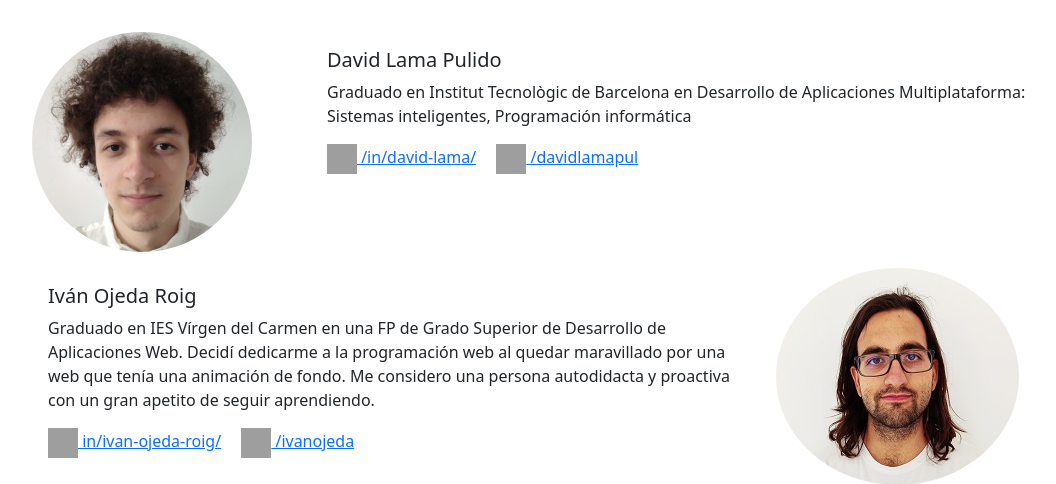
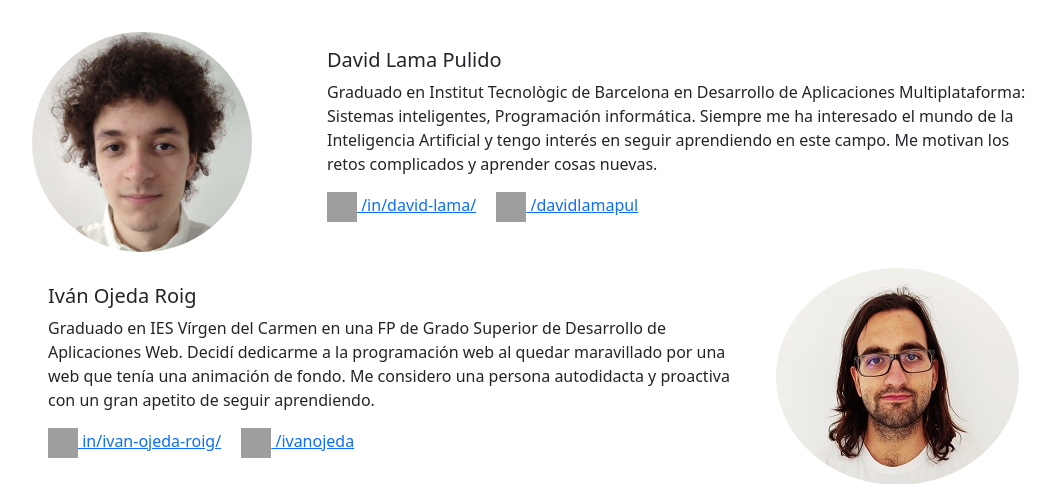
Before and after one commit to ivanojeda/tumor_detector, a Django app: page /sobre_nosotros/ in a window 1280 px wide. Shown: the part 56-540 px from the top of the page, without its empty margins (50-1106 px from the left). Run offline with Django 4.2, Linux system fonts and the light colour scheme; parts of the project's set-up code (start-up, migrations or seed data) failed here and were passed over; some libraries are stand-ins or nearby versions; grey boxes are pictures that could not be loaded.

Commit message:
david lama img

```diff
--- a/detector/templates/sobre_nosotros.html
+++ b/detector/templates/sobre_nosotros.html
@@ -13,7 +13,7 @@
         <div class="card-body">
           <h5 class="card-title">David Lama Pulido</h5>
           <p class="card-text">
-            Graduado en Institut Tecnològic de Barcelona en Desarrollo de Aplicaciones Multiplataforma: Sistemas inteligentes, Programación informática</p>
+            Graduado en Institut Tecnològic de Barcelona en Desarrollo de Aplicaciones Multiplataforma: Sistemas inteligentes, Programación informática. Siempre me ha interesado el mundo de la Inteligencia Artificial y tengo interés en seguir aprendiendo en este campo. Me motivan los retos complicados y aprender cosas nuevas.</p>
           <a href="https://www.linkedin.com/in/david-lama/" class="card-text me-3" target="_blank"><img src="https://cdn-icons-png.flaticon.com/512/174/174857.png" alt="..." style="width: 30px; height: 30px;"> /in/david-lama/</a>
           <a href="https://github.com/davidlamapul" target="_blank" class="card-text"><img src="https://play-lh.googleusercontent.com/PCpXdqvUWfCW1mXhH1Y_98yBpgsWxuTSTofy3NGMo9yBTATDyzVkqU580bfSln50bFU" alt="..." style="width: 30px; height: 30px;"> /davidlamapul</a>
         </div>
```
